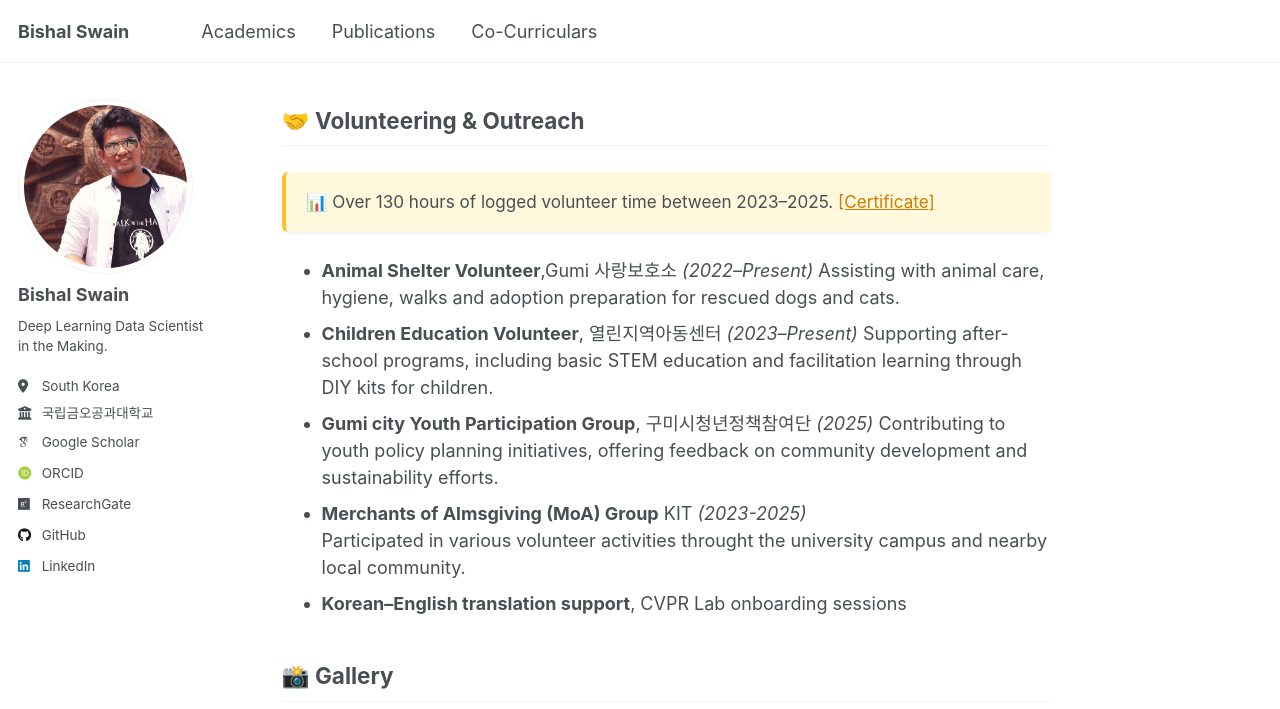
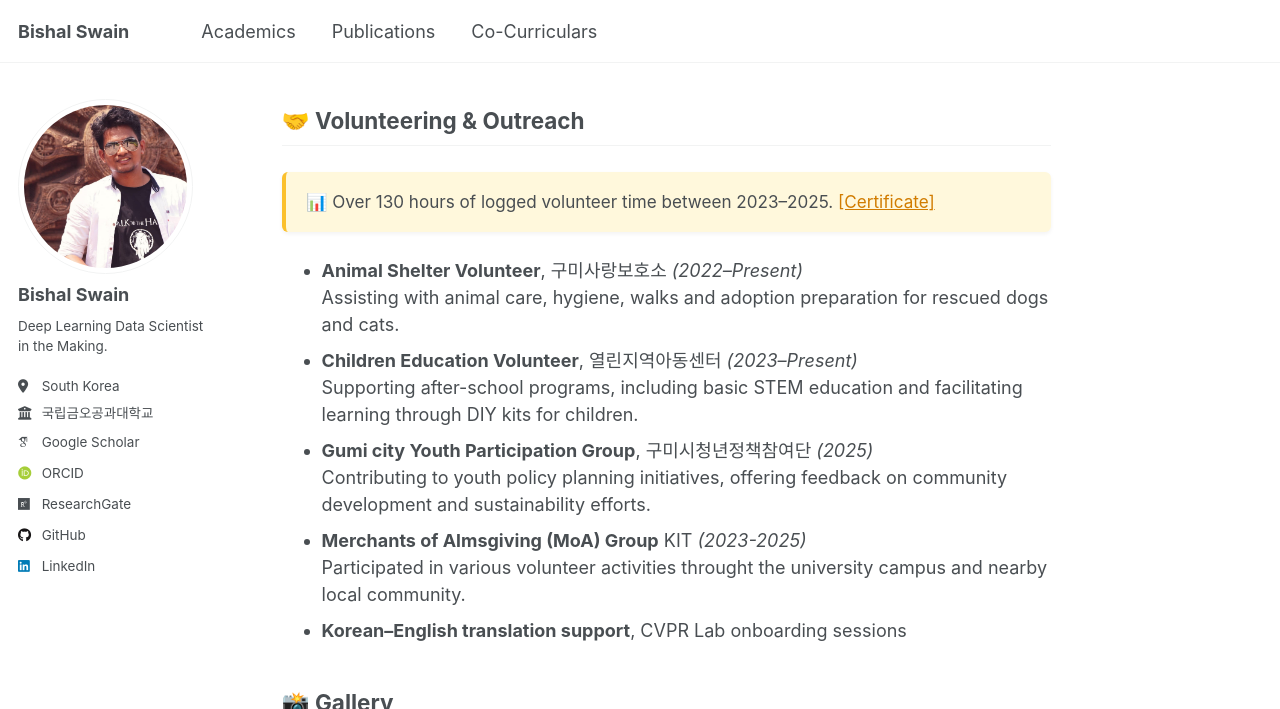
Before and after one commit to bluesaiyancodes/bluesaiyancodes.github.io, a Jekyll site: the page built from _pages/co-curriculars.md, in a window 1280 px wide and 900 px high, scrolled down 1622 px, cut to the strip 0-709 px from the top of the window. Built offline with Jekyll 4.4.1, drawn with Linux system fonts in a browser that asks for light colours; some web fonts are replaced.

Commit message:
misc --update0502

```diff
--- a/_pages/co-curriculars.md
+++ b/_pages/co-curriculars.md
@@ -66,10 +66,10 @@
 📊 Over 130 hours of logged volunteer time between 2023–2025. <a href ="https://drive.google.com/file/d/1Rn0XTQsKL5-Xc6_9oLPL3-w5FRGaF3om/view?usp=sharing" target="_blank" rel="noopener noreferrer">[Certificate]</a>
 </div>
 
-- **Animal Shelter Volunteer**,Gumi 사랑보호소 _(2022–Present)_
+- **Animal Shelter Volunteer**, 구미사랑보호소 _(2022–Present)_
   Assisting with animal care, hygiene, walks and adoption preparation for rescued dogs and cats.
 - **Children Education Volunteer**, 열린지역아동센터 _(2023–Present)_
-  Supporting after-school programs, including basic STEM education and facilitation learning through DIY kits for children.
+  Supporting after-school programs, including basic STEM education and facilitating learning through DIY kits for children.
 - **Gumi city Youth Participation Group**, 구미시청년정책참여단 _(2025)_
   Contributing to youth policy planning initiatives, offering feedback on community development and sustainability efforts.
 - **Merchants of Almsgiving (MoA) Group** KIT _(2023-2025)_
```
